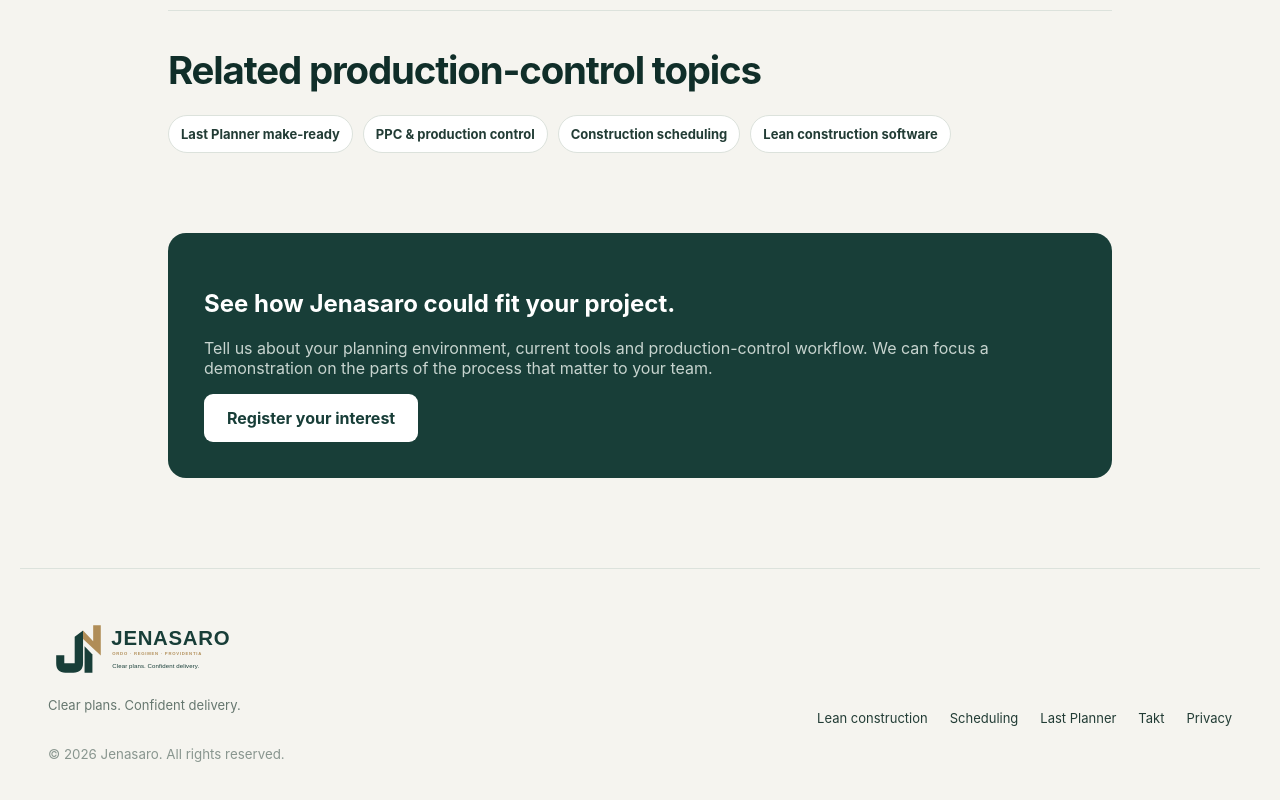
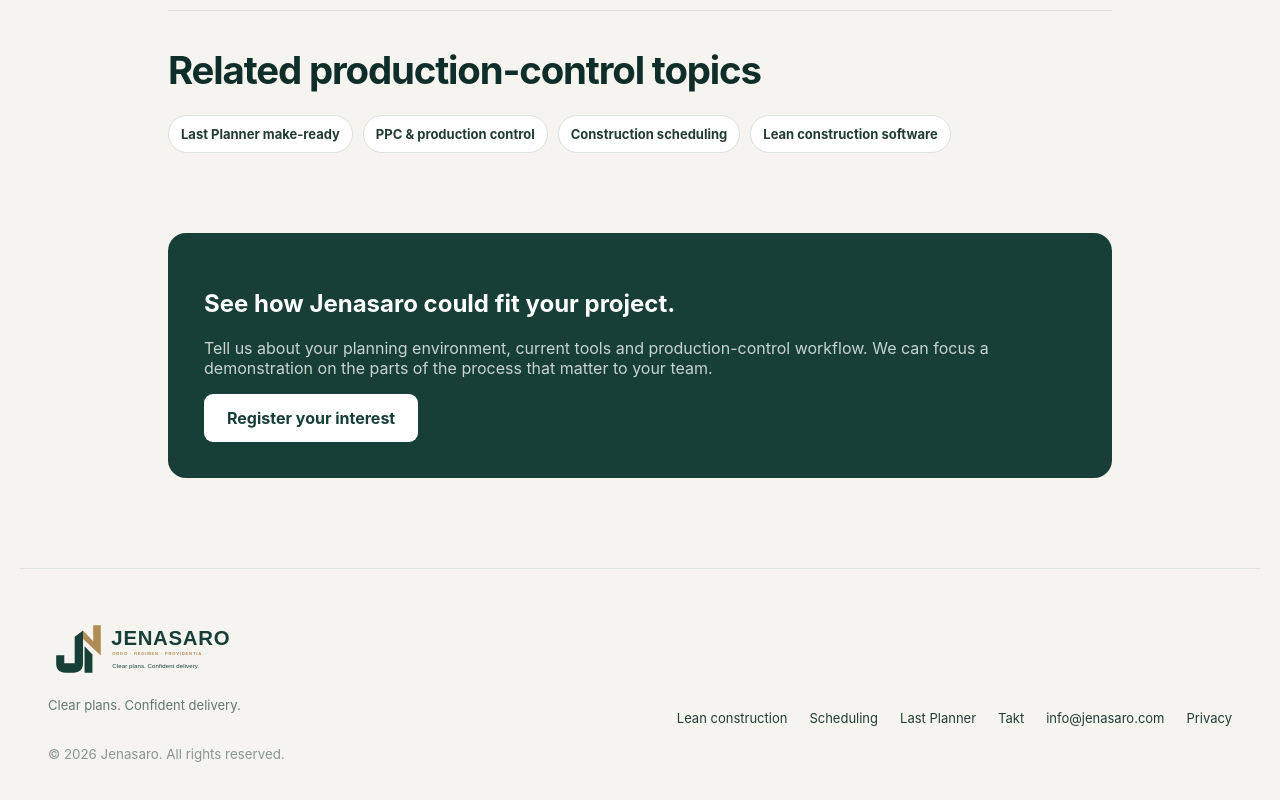
Before and after one commit to Blue-chip-projects/BLUE-CHIP-PROJECT-SOLUTIONS, a plain HTML site: page constraint-management.html in a window 1280 px wide. Shown: the part 1790-2590 px from the top of the page. Drawn offline with Linux system fonts and the light colour scheme.

Commit message:
Add Jenasaro contact email to constraint-management.html

```diff
--- a/constraint-management.html
+++ b/constraint-management.html
@@ -54,7 +54,7 @@
 </main>
 <footer class="site-footer">
   <div><img src="/jenasaro-logo.svg" alt="Jenasaro"><p>Clear plans. Confident delivery.</p></div>
-  <nav><a href="/lean-construction-software">Lean construction</a><a href="/construction-scheduling-software">Scheduling</a><a href="/last-planner-system">Last Planner</a><a href="/takt-planning">Takt</a><a href="/privacy">Privacy</a></nav>
+  <nav><a href="/lean-construction-software">Lean construction</a><a href="/construction-scheduling-software">Scheduling</a><a href="/last-planner-system">Last Planner</a><a href="/takt-planning">Takt</a><a href="mailto:info@jenasaro.com">info@jenasaro.com</a><a href="/privacy">Privacy</a></nav>
   <small>© <span data-year></span> Jenasaro. All rights reserved.</small>
 </footer>
 </body>
```
